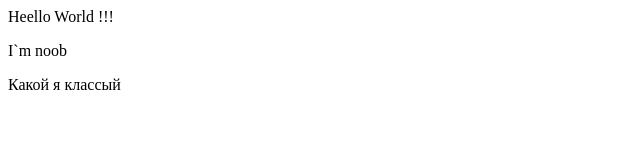
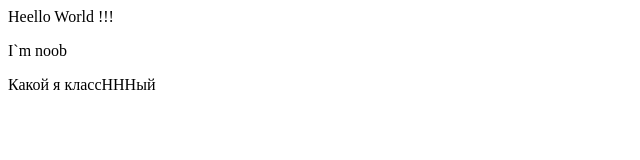
Before and after one commit to foxDrake/Web, a plain HTML site: page index.html in a window 1280 px wide. Shown: the full height of the page, 0-640 px from the left. Drawn offline with Linux system fonts and the light colour scheme.

Commit message:
Update index.html
Добавил "ННН"

```diff
--- a/index.html
+++ b/index.html
@@ -8,7 +8,7 @@
 </head>
 <body>
     Heello World !!!<p>I`m noob</p>
-    Какой я классый
+    Какой я классНННый
 
 </body>
 </html>
```
